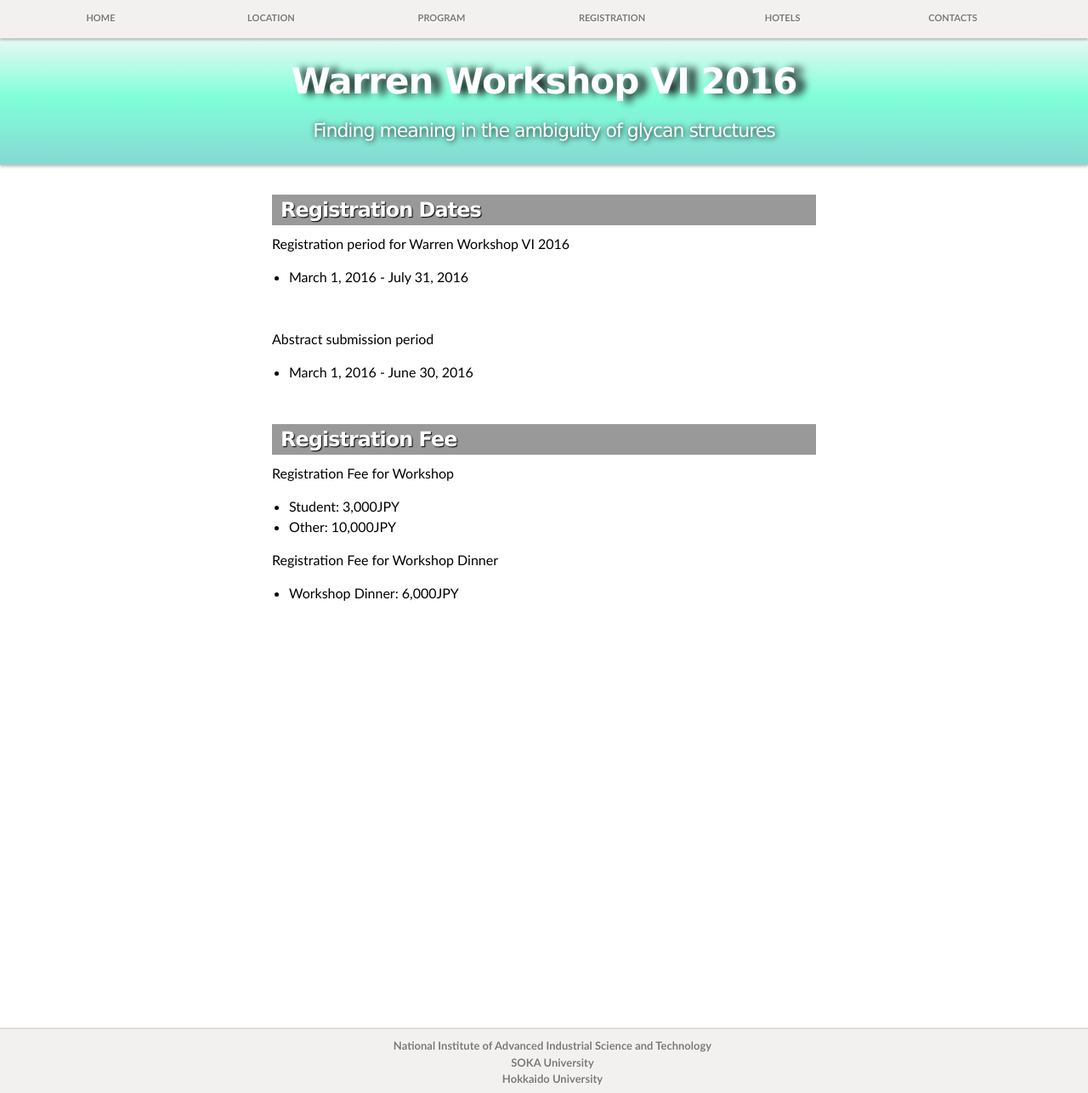
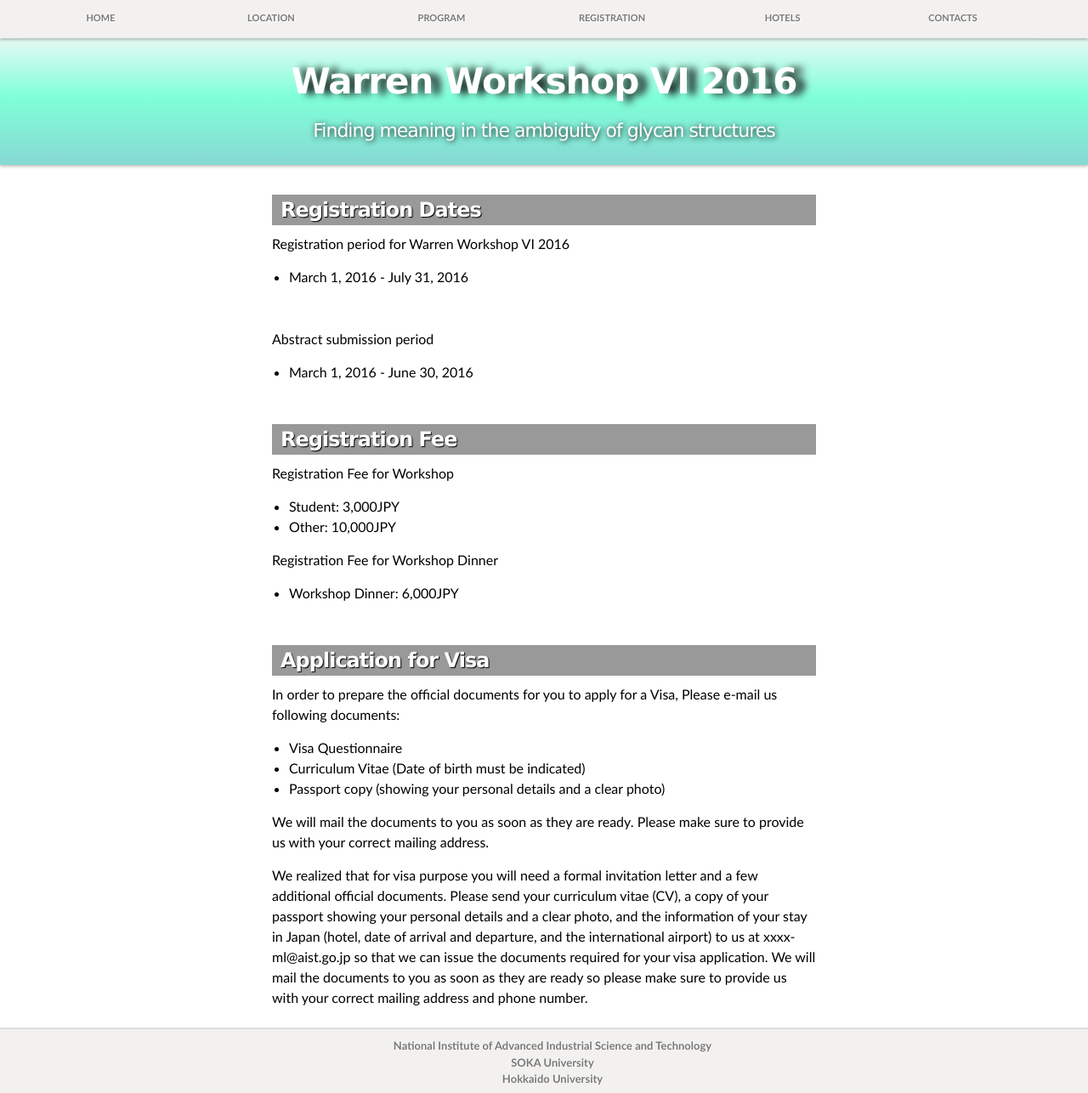
Before and after one commit to yamazakiM/test_warren2016, a Jekyll site: the page built from registration/index.md, in a window 1280 px wide and 1286 px high. Shown: the whole window at 85% size. Built offline with Jekyll 4.4.1, drawn with Linux system fonts in a browser that asks for light colours; nearby versions of some CDN libraries; library files that are not in the unit come from our copies.

Commit message:
Update index.md

```diff
--- a/registration/index.md
+++ b/registration/index.md
@@ -18,7 +18,7 @@ layout: default
   </ul>
   <br>
   <h3>Registration Fee</h3>
-  <hr>
+  <!--<hr>-->
   <p>Registration Fee for Workshop</p>
   <ul>
   <li>Student: 3,000JPY</li>
@@ -28,9 +28,30 @@ layout: default
   <ul>
   <li>Workshop Dinner: 6,000JPY</li>
   </ul>
-  <p></p>
-  <p></p>
-  <p></p>
-  <p></p>
+  <br>
+
+  <h3>Application for Visa</h3>
+  <!--<hr>-->
+  <p>In order to prepare the official documents for you to apply for a Visa, Please e-mail us following documents:</p>
+  <ul>
+  <li>Visa Questionnaire</li>
+  <li>Curriculum Vitae (Date of birth must be indicated)</li>
+  <li> Passport copy (showing your personal details and a clear photo)</li>
+  </ul>
+  <p>We will mail the documents to you as soon as they are ready. Please make sure to provide us with your correct mailing address. </p>
+
+
+
+  We realized that for visa purpose you will need a formal invitation letter
+and a few additional official documents. Please send your curriculum vitae
+(CV), a copy of your passport showing your personal details and a clear
+photo, and the information of your stay in Japan (hotel, date of arrival and
+departure, and the international airport) to us at
+xxxx-ml@aist.go.jp so that we can issue the documents required for your
+visa application.
+
+We will mail the documents to you as soon as they are ready so please make
+sure to provide us with your correct mailing address and phone number.
+
   </section>
 </div>
```
